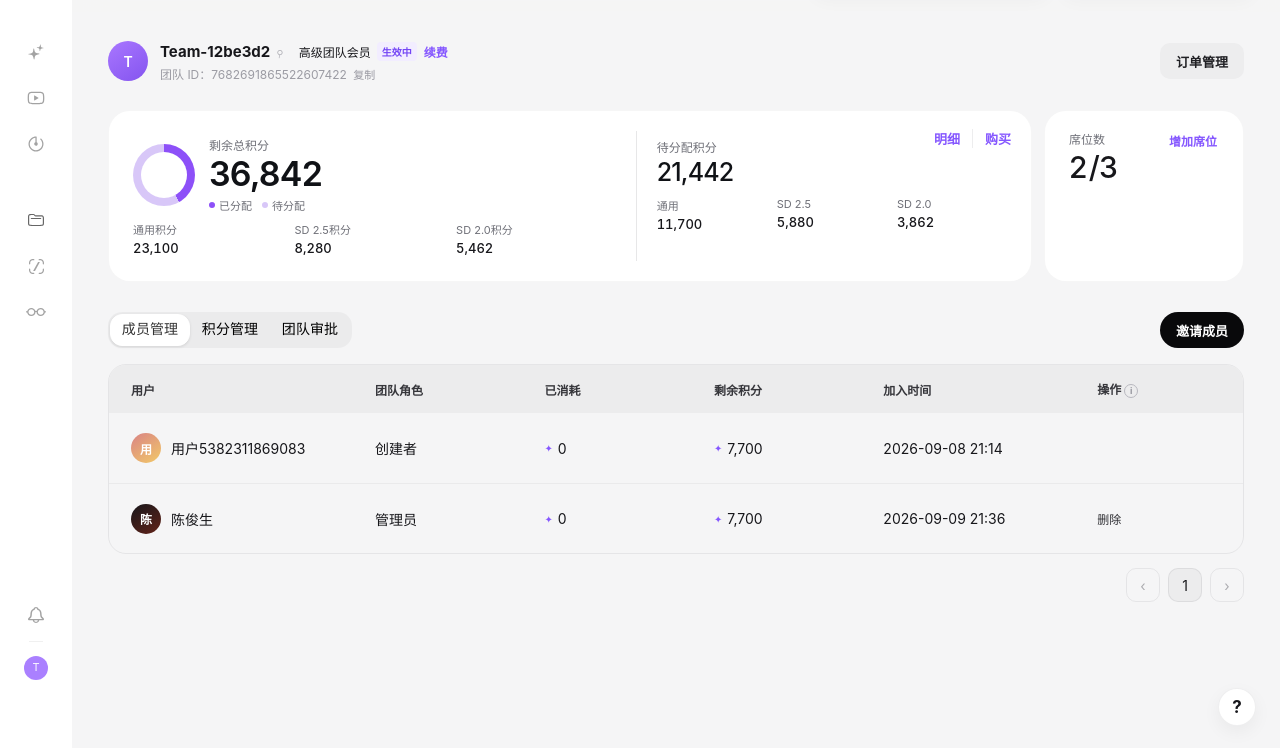
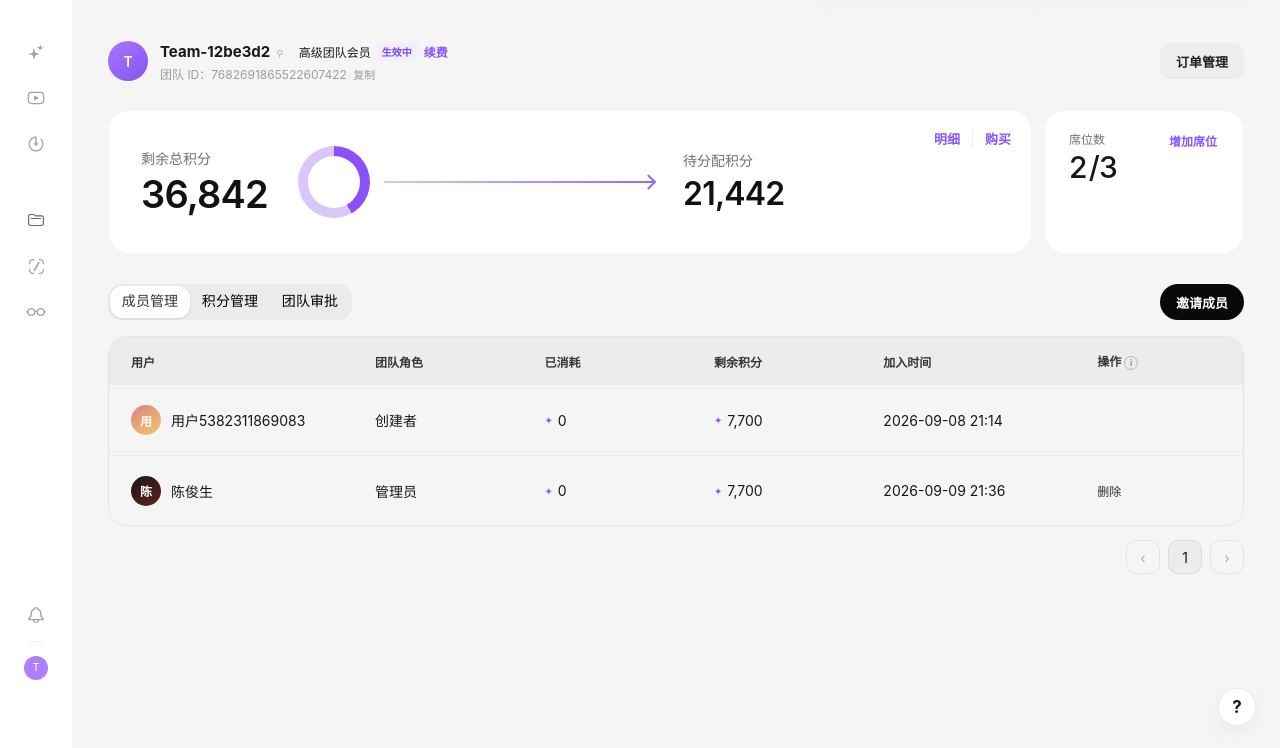
Before and after one commit to wcoral093-design/team-management-demo, a website: page team-management-demo.html in a window 1280 px wide. Shown: the part 52-800 px from the top of the page. Drawn offline with Linux system fonts and the light colour scheme.

Commit message:
Simplify credit summary metrics

```diff
--- a/styles.css
+++ b/styles.css
@@ -2034,41 +2034,29 @@ body.is-points-detail .simulation-switch {
 .team-name-row { flex-wrap: wrap; }
 .team-plan { display: inline-flex; align-items: center; gap: 6px; margin-left: 10px; font-size: 12px; font-weight: 500; }
 .summary-grid { grid-template-columns: minmax(0, 1fr) 200px; }
-.credits-card { padding: 20px; }
+.credits-card { min-height: 142px; padding: 24px; }
 .credit-summary-actions { position: absolute; top: 18px; right: 20px; z-index: 1; display: flex; align-items: center; }
-.credit-summary-modules { display: grid; grid-template-columns: 1.35fr 1fr; align-items: stretch; }
-.credit-summary-module { min-width: 0; padding: 6px 20px 4px; }
-.credit-summary-module:first-child { padding-left: 4px; }
-.credit-summary-module:last-child { padding-right: 4px; }
-.credit-summary-module + .credit-summary-module { border-left: 1px solid var(--line-strong); }
-.credit-summary-primary { padding-right: 28px; }
-.credit-module-heading { display: flex; align-items: center; min-height: 52px; }
-.credit-primary-overview { display: flex; align-items: center; gap: 14px; min-height: 70px; }
-.credit-donut { --assigned-angle: 0deg; position: relative; width: 62px; height: 62px; flex: 0 0 62px; border-radius: 50%; background: conic-gradient(#8d50f8 0 var(--assigned-angle), #d8c7f8 var(--assigned-angle) 360deg); }
-.credit-donut::after { position: absolute; inset: 8px; border-radius: 50%; background: #fff; content: ''; }
-.donut-legend { display: flex; gap: 10px; margin-top: 4px; color: var(--text-secondary); font-size: 11px; white-space: nowrap; }
-.donut-legend span { display: inline-flex; align-items: center; gap: 4px; }
-.donut-legend i { width: 6px; height: 6px; border-radius: 50%; }
-.legend-assigned { background: #8d50f8; }
-.legend-unallocated { background: #d8c7f8; }
-.credit-summary-module .large-number { margin-top: 0; font-size: 25px; line-height: 30px; }
-.credit-summary-primary .large-number { font-size: 34px; line-height: 38px; font-weight: 600; }
-.credit-summary-module .summary-credit-meta { display: grid; grid-template-columns: repeat(3, minmax(0, 1fr)); align-items: start; gap: 10px; margin-top: 8px; }
-.credit-summary-module .allocation-stat { display: flex; min-width: 0; flex-direction: column; align-items: flex-start; gap: 2px; }
-.credit-summary-module .allocation-stat span { overflow: hidden; max-width: 100%; color: var(--text-secondary); font-size: 11px; text-overflow: ellipsis; white-space: nowrap; }
-.credit-summary-module .allocation-stat strong { font-size: 13px; line-height: 18px; }
+.credit-summary-flow { display: grid; grid-template-columns: max-content minmax(190px, 1fr) minmax(150px, .58fr); align-items: center; gap: 30px; min-height: 94px; padding: 4px 118px 4px 8px; }
+.credit-summary-metric { min-width: 0; }
+.credit-summary-metric .card-label { font-size: 14px; line-height: 22px; }
+.credit-summary-metric .large-number { margin-top: 2px; font-size: 38px; font-weight: 600; line-height: 44px; }
+.credit-unallocated-metric .large-number { font-size: 32px; line-height: 40px; }
+.credit-allocation-bridge { display: flex; min-width: 0; align-items: center; }
+.credit-donut { --assigned-angle: 0deg; position: relative; width: 72px; height: 72px; flex: 0 0 72px; border-radius: 50%; background: conic-gradient(#8d50f8 0 var(--assigned-angle), #d8c7f8 var(--assigned-angle) 360deg); }
+.credit-donut::after { position: absolute; inset: 10px; border-radius: 50%; background: #fff; content: ''; }
+.credit-flow-arrow { position: relative; height: 2px; min-width: 72px; flex: 1; margin-left: 14px; background: linear-gradient(90deg, #d8c7f8, #9b65f5); }
+.credit-flow-arrow::after { position: absolute; top: 50%; right: -1px; width: 9px; height: 9px; border-top: 2px solid #9b65f5; border-right: 2px solid #9b65f5; content: ''; transform: translateY(-50%) rotate(45deg); }
 @media (max-width: 900px) {
   .summary-grid { grid-template-columns: 1fr; }
   .team-plan { margin-left: 0; }
 }
 @media (max-width: 1080px) {
-  .credit-summary-modules { grid-template-columns: 1.25fr 1fr; }
-  .credit-summary-module { padding-left: 14px; padding-right: 14px; }
-  .credit-summary-primary { padding-left: 10px; padding-right: 18px; }
+  .credit-summary-flow { grid-template-columns: max-content minmax(150px, 1fr) minmax(140px, .7fr); gap: 22px; padding-right: 100px; }
 }
 @media (max-width: 600px) {
-  .credit-summary-modules { grid-template-columns: 1fr; gap: 20px; }
-  .credit-summary-module { padding: 0; }
-  .credit-summary-primary { padding: 0; }
-  .credit-summary-module + .credit-summary-module { border-left: 0; border-top: 1px solid var(--line-strong); padding-top: 20px; }
-}
+  .credits-card { padding-top: 54px; }
+  .credit-summary-flow { grid-template-columns: 1fr; justify-items: center; gap: 18px; padding: 0; text-align: center; }
+  .credit-allocation-bridge { flex-direction: column; gap: 12px; }
+  .credit-flow-arrow { width: 2px; min-width: 0; height: 42px; margin: 0; background: linear-gradient(180deg, #d8c7f8, #9b65f5); }
+  .credit-flow-arrow::after { top: auto; right: 50%; bottom: -1px; transform: translateX(50%) rotate(135deg); }
+}
--- a/team-management-demo.html
+++ b/team-management-demo.html
@@ -2042,43 +2042,31 @@ body.is-points-detail .simulation-switch {
 .team-name-row { flex-wrap: wrap; }
 .team-plan { display: inline-flex; align-items: center; gap: 6px; margin-left: 10px; font-size: 12px; font-weight: 500; }
 .summary-grid { grid-template-columns: minmax(0, 1fr) 200px; }
-.credits-card { padding: 20px; }
+.credits-card { min-height: 142px; padding: 24px; }
 .credit-summary-actions { position: absolute; top: 18px; right: 20px; z-index: 1; display: flex; align-items: center; }
-.credit-summary-modules { display: grid; grid-template-columns: 1.35fr 1fr; align-items: stretch; }
-.credit-summary-module { min-width: 0; padding: 6px 20px 4px; }
-.credit-summary-module:first-child { padding-left: 4px; }
-.credit-summary-module:last-child { padding-right: 4px; }
-.credit-summary-module + .credit-summary-module { border-left: 1px solid var(--line-strong); }
-.credit-summary-primary { padding-right: 28px; }
-.credit-module-heading { display: flex; align-items: center; min-height: 52px; }
-.credit-primary-overview { display: flex; align-items: center; gap: 14px; min-height: 70px; }
-.credit-donut { --assigned-angle: 0deg; position: relative; width: 62px; height: 62px; flex: 0 0 62px; border-radius: 50%; background: conic-gradient(#8d50f8 0 var(--assigned-angle), #d8c7f8 var(--assigned-angle) 360deg); }
-.credit-donut::after { position: absolute; inset: 8px; border-radius: 50%; background: #fff; content: ''; }
-.donut-legend { display: flex; gap: 10px; margin-top: 4px; color: var(--text-secondary); font-size: 11px; white-space: nowrap; }
-.donut-legend span { display: inline-flex; align-items: center; gap: 4px; }
-.donut-legend i { width: 6px; height: 6px; border-radius: 50%; }
-.legend-assigned { background: #8d50f8; }
-.legend-unallocated { background: #d8c7f8; }
-.credit-summary-module .large-number { margin-top: 0; font-size: 25px; line-height: 30px; }
-.credit-summary-primary .large-number { font-size: 34px; line-height: 38px; font-weight: 600; }
-.credit-summary-module .summary-credit-meta { display: grid; grid-template-columns: repeat(3, minmax(0, 1fr)); align-items: start; gap: 10px; margin-top: 8px; }
-.credit-summary-module .allocation-stat { display: flex; min-width: 0; flex-direction: column; align-items: flex-start; gap: 2px; }
-.credit-summary-module .allocation-stat span { overflow: hidden; max-width: 100%; color: var(--text-secondary); font-size: 11px; text-overflow: ellipsis; white-space: nowrap; }
-.credit-summary-module .allocation-stat strong { font-size: 13px; line-height: 18px; }
+.credit-summary-flow { display: grid; grid-template-columns: max-content minmax(190px, 1fr) minmax(150px, .58fr); align-items: center; gap: 30px; min-height: 94px; padding: 4px 118px 4px 8px; }
+.credit-summary-metric { min-width: 0; }
+.credit-summary-metric .card-label { font-size: 14px; line-height: 22px; }
+.credit-summary-metric .large-number { margin-top: 2px; font-size: 38px; font-weight: 600; line-height: 44px; }
+.credit-unallocated-metric .large-number { font-size: 32px; line-height: 40px; }
+.credit-allocation-bridge { display: flex; min-width: 0; align-items: center; }
+.credit-donut { --assigned-angle: 0deg; position: relative; width: 72px; height: 72px; flex: 0 0 72px; border-radius: 50%; background: conic-gradient(#8d50f8 0 var(--assigned-angle), #d8c7f8 var(--assigned-angle) 360deg); }
+.credit-donut::after { position: absolute; inset: 10px; border-radius: 50%; background: #fff; content: ''; }
+.credit-flow-arrow { position: relative; height: 2px; min-width: 72px; flex: 1; margin-left: 14px; background: linear-gradient(90deg, #d8c7f8, #9b65f5); }
+.credit-flow-arrow::after { position: absolute; top: 50%; right: -1px; width: 9px; height: 9px; border-top: 2px solid #9b65f5; border-right: 2px solid #9b65f5; content: ''; transform: translateY(-50%) rotate(45deg); }
 @media (max-width: 900px) {
   .summary-grid { grid-template-columns: 1fr; }
   .team-plan { margin-left: 0; }
 }
 @media (max-width: 1080px) {
-  .credit-summary-modules { grid-template-columns: 1.25fr 1fr; }
-  .credit-summary-module { padding-left: 14px; padding-right: 14px; }
-  .credit-summary-primary { padding-left: 10px; padding-right: 18px; }
+  .credit-summary-flow { grid-template-columns: max-content minmax(150px, 1fr) minmax(140px, .7fr); gap: 22px; padding-right: 100px; }
 }
 @media (max-width: 600px) {
-  .credit-summary-modules { grid-template-columns: 1fr; gap: 20px; }
-  .credit-summary-module { padding: 0; }
-  .credit-summary-primary { padding: 0; }
-  .credit-summary-module + .credit-summary-module { border-left: 0; border-top: 1px solid var(--line-strong); padding-top: 20px; }
+  .credits-card { padding-top: 54px; }
+  .credit-summary-flow { grid-template-columns: 1fr; justify-items: center; gap: 18px; padding: 0; text-align: center; }
+  .credit-allocation-bridge { flex-direction: column; gap: 12px; }
+  .credit-flow-arrow { width: 2px; min-width: 0; height: 42px; margin: 0; background: linear-gradient(180deg, #d8c7f8, #9b65f5); }
+  .credit-flow-arrow::after { top: auto; right: 50%; bottom: -1px; transform: translateX(50%) rotate(135deg); }
 }
 
 </style>
@@ -2157,14 +2145,18 @@ body.is-points-detail .simulation-switch {
       <section class="summary-grid" aria-label="团队概览">
         <article class="summary-card credits-card">
           <div class="credit-summary-actions"><button class="link-button" data-action="details">明细</button><button class="link-button" data-action="buy">购买</button></div>
-          <div class="credit-summary-modules">
-            <section class="credit-summary-module credit-summary-primary" aria-label="剩余总积分">
-              <div class="credit-primary-overview"><div class="credit-donut" id="allocationDonut" role="img" aria-label="已分配与待分配积分占比"></div><div><div class="card-label">剩余总积分</div><div class="large-number" id="availableTotal">0</div><div class="donut-legend"><span><i class="legend-assigned"></i>已分配</span><span><i class="legend-unallocated"></i>待分配</span></div></div></div>
-              <div class="summary-credit-meta"><div class="allocation-stat"><span>通用积分</span><strong id="remainingGeneral">0</strong></div><div class="allocation-stat"><span>SD 2.5积分</span><strong id="remainingSd25">0</strong></div><div class="allocation-stat"><span>SD 2.0积分</span><strong id="remainingSd20">0</strong></div></div>
+          <div class="credit-summary-flow">
+            <section class="credit-summary-metric" aria-label="剩余总积分">
+              <div class="card-label">剩余总积分</div>
+              <div class="large-number" id="availableTotal">0</div>
             </section>
-            <section class="credit-summary-module" aria-label="待分配积分">
-              <div class="credit-module-heading"><div><div class="card-label">待分配积分</div><div class="large-number" id="unallocatedSummaryTotal">0</div></div></div>
-              <div class="summary-credit-meta"><div class="allocation-stat"><span>通用</span><strong id="unallocatedGeneral">0</strong></div><div class="allocation-stat"><span>SD 2.5</span><strong id="unallocatedSd25">0</strong></div><div class="allocation-stat"><span>SD 2.0</span><strong id="unallocatedSd20">0</strong></div></div>
+            <div class="credit-allocation-bridge">
+              <div class="credit-donut" id="allocationDonut" role="img" aria-label="剩余总积分中的待分配积分占比"></div>
+              <div class="credit-flow-arrow" aria-hidden="true"></div>
+            </div>
+            <section class="credit-summary-metric credit-unallocated-metric" aria-label="待分配积分">
+              <div class="card-label">待分配积分</div>
+              <div class="large-number" id="unallocatedSummaryTotal">0</div>
             </section>
           </div>
         </article>
@@ -2674,18 +2666,10 @@ function renderSummary() {
   const available = availableTotal();
   const total = assigned + available;
   $("#availableTotal").textContent = format(total);
-  ["remainingGeneral", "remainingSd25", "remainingSd20"].forEach((id, index) => {
-    const type = creditTypes[index];
-    $("#" + id).textContent = format(state.pools[type].available + assignedForType(type));
-  });
   $("#unallocatedSummaryTotal").textContent = format(available);
   const assignedAngle = total ? (assigned / total) * 360 : 0;
   $("#allocationDonut").style.setProperty("--assigned-angle", `${assignedAngle}deg`);
-  $("#allocationDonut").setAttribute("aria-label", `已分配 ${format(assigned)}，待分配 ${format(available)}`);
-  ["General", "Sd25", "Sd20"].forEach((suffix, index) => {
-    const type = creditTypes[index];
-    $("#unallocated" + suffix).textContent = format(state.pools[type].available);
-  });
+  $("#allocationDonut").setAttribute("aria-label", `剩余总积分 ${format(total)}，其中待分配积分 ${format(available)}`);
   $("#seatUsed").textContent = String(state.seats.used);
   $("#seatTotal").textContent = String(state.seats.total);
 }
```
Also changed, not shown: app.js (+1 -9 lines), index.html (+11 -7 lines).
